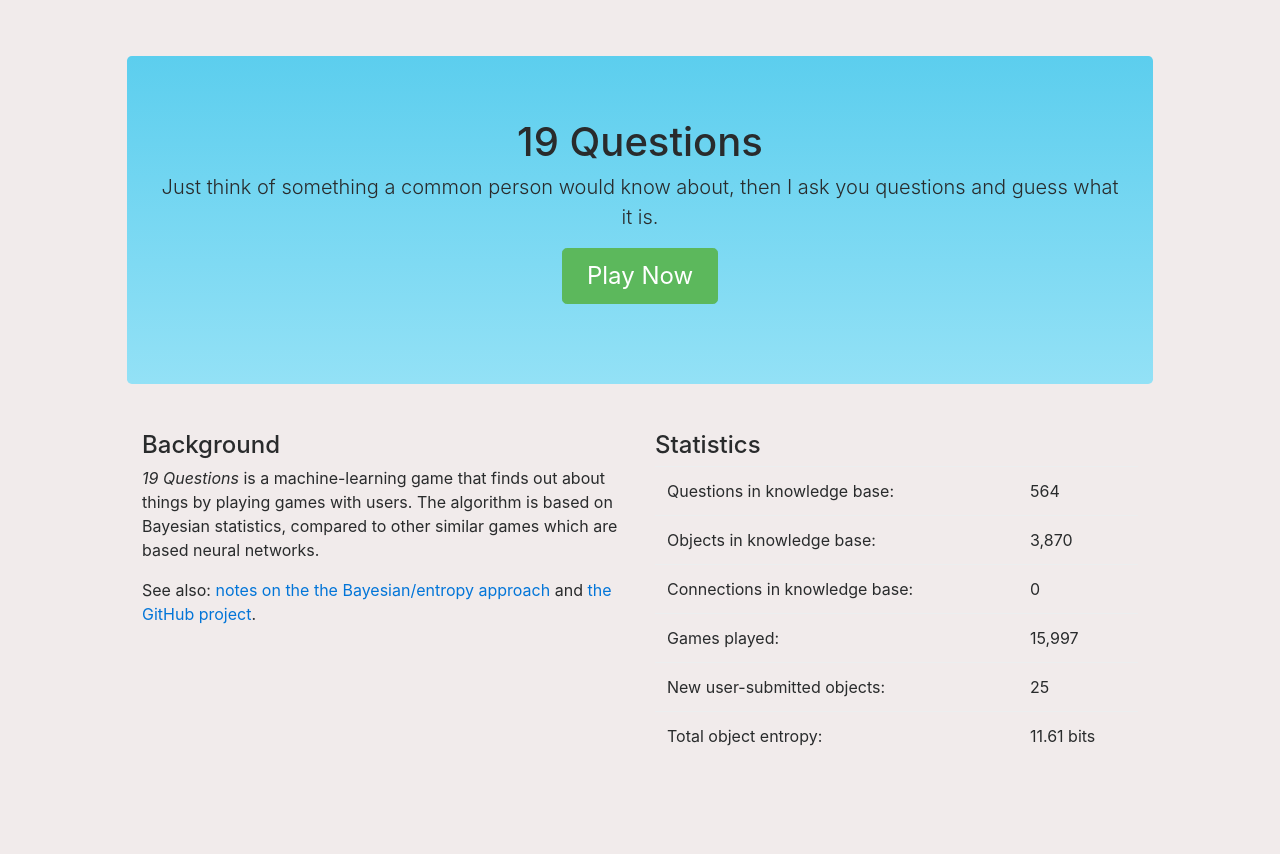
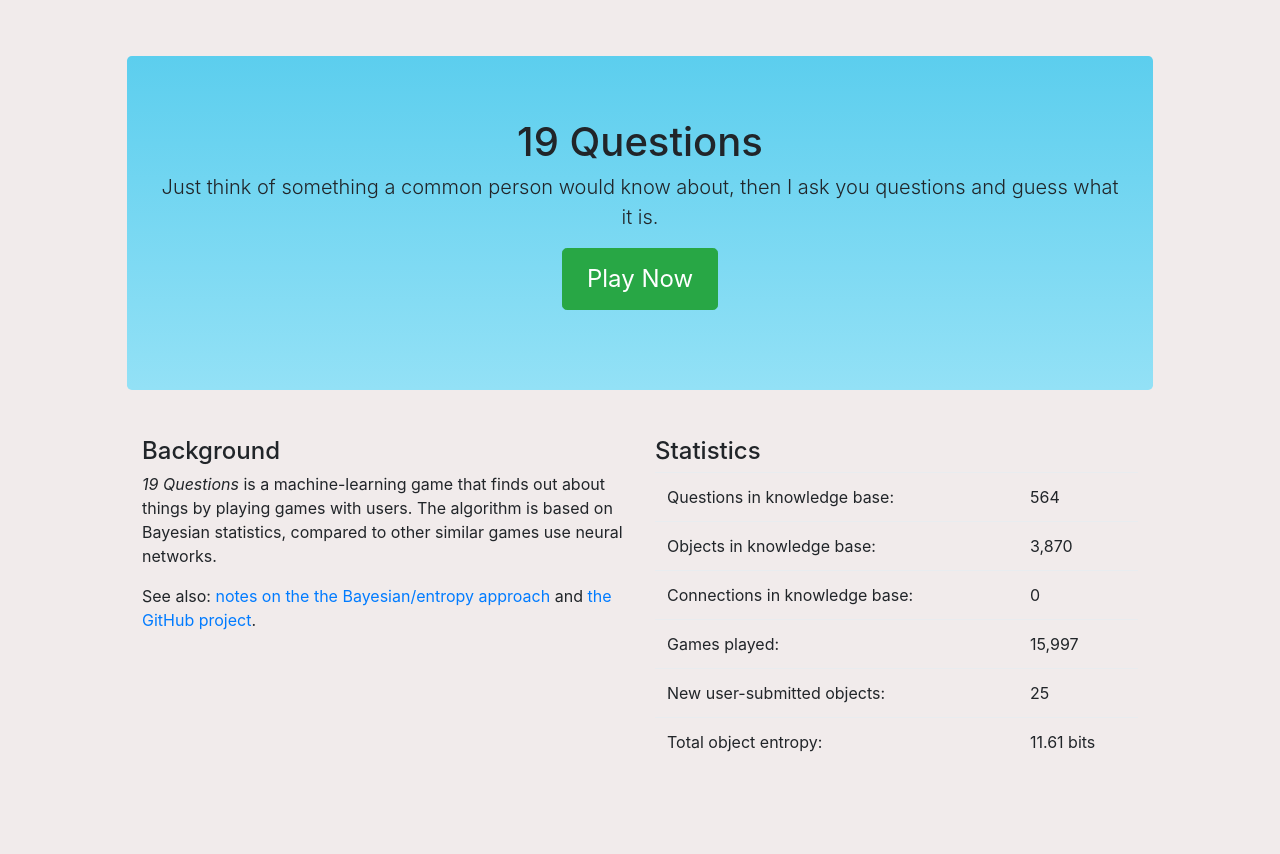
Before and after one commit to fulldecent/19-questions, a PHP site: page / in a window 1280 px wide. Before the commit the page ends 746 px from the top, so only its background shows below. Run offline with PHP 8.4, Linux system fonts and the light colour scheme; data comes from the database, SQL or seed files in the repository.

Commit message:
Update to bootstrap 4 beta

```diff
--- a/index.php
+++ b/index.php
@@ -5,7 +5,7 @@
     <meta http-equiv="X-UA-Compatible" content="IE=edge">
     <meta name="viewport" content="width=device-width, initial-scale=1">
     <title>19 Questions</title>
-    <link rel="stylesheet" href="https://maxcdn.bootstrapcdn.com/bootstrap/4.0.0-alpha.6/css/bootstrap.min.css" integrity="sha384-rwoIResjU2yc3z8GV/NPeZWAv56rSmLldC3R/AZzGRnGxQQKnKkoFVhFQhNUwEyJ" crossorigin="anonymous">
+    <link rel="stylesheet" href="https://maxcdn.bootstrapcdn.com/bootstrap/4.0.0-beta/css/bootstrap.min.css" integrity="sha384-/Y6pD6FV/Vv2HJnA6t+vslU6fwYXjCFtcEpHbNJ0lyAFsXTsjBbfaDjzALeQsN6M" crossorigin="anonymous">
     <link rel="stylesheet" href="assets/common.css">
   </head>
   <body>
@@ -20,7 +20,7 @@
         <div class="col-lg">
           <h4>Background</h4>
           <p>
-            <em>19 Questions</em> is a machine-learning game that finds out about things by playing games with users. The algorithm is based on Bayesian statistics, compared to other similar games which are based neural networks.
+            <em>19 Questions</em> is a machine-learning game that finds out about things by playing games with users. The algorithm is based on Bayesian statistics, compared to other similar games use neural networks.
           </p>
           <p>
             See also:
@@ -38,18 +38,18 @@ require 'local/config.php';
 require 'sources/autoload.php';
 $db = new \NineteenQ\Db();
 
-$qCount = $db->query("SELECT COUNT(*) FROM questions")->fetchColumn();
-$oCount = $db->query("SELECT COUNT(*) FROM objects")->fetchColumn();
-$cCount = $db->query("SELECT COUNT(*) FROM answers")->fetchColumn();
-$aCount = $db->query("SELECT COALESCE(SUM(yes+no+skip), 0) FROM answers")->fetchColumn();
-$oHits = $db->query("SELECT COALESCE(SUM(hits), 0) FROM objects")->fetchColumn();
-$newObjects = $db->query("SELECT COUNT(*) FROM objects WHERE visible=0")->fetchColumn();
+$qCount = $db->query('SELECT COUNT(*) FROM questions')->fetchColumn();
+$oCount = $db->query('SELECT COUNT(*) FROM objects')->fetchColumn();
+$cCount = $db->query('SELECT COUNT(*) FROM answers')->fetchColumn();
+$aCount = $db->query('SELECT COALESCE(SUM(yes+no+skip), 0) FROM answers')->fetchColumn();
+$oHits = $db->query('SELECT COALESCE(SUM(hits), 0) FROM objects')->fetchColumn();
+$newObjects = $db->query('SELECT COUNT(*) FROM objects WHERE visible=0')->fetchColumn();
 
-echo "<tr><td>Questions in knowledge base:<td>".number_format($qCount)."\n";
-echo "<tr><td>Objects in knowledge base:<td>".number_format($oCount)."\n";
-echo "<tr><td>Connections in knowledge base:<td>".number_format($cCount)."\n";
-echo "<tr><td>Games played:<td>".number_format($oHits)."\n";
-echo "<tr><td>New user-submitted objects:<td>".number_format($newObjects)."\n";
+echo '<tr><td>Questions in knowledge base:<td>'.number_format($qCount)."\n";
+echo '<tr><td>Objects in knowledge base:<td>'.number_format($oCount)."\n";
+echo '<tr><td>Connections in knowledge base:<td>'.number_format($cCount)."\n";
+echo '<tr><td>Games played:<td>'.number_format($oHits)."\n";
+echo '<tr><td>New user-submitted objects:<td>'.number_format($newObjects)."\n";
 echo "<!--<tr><td>Total questions asked<td>$aCount-->\n";
 
 ## Calculate entropy of objects
@@ -62,7 +62,7 @@ $sumFLogF = 0;
 //$productFPowerF = 1;
 $entropy = 0; // in bits
 
-$query = $db->query("SELECT hits FROM objects WHERE hits > 0");
+$query = $db->query('SELECT hits FROM objects WHERE hits > 0');
 $hitCounts = $query->fetchAll(PDO::FETCH_COLUMN);
 foreach ($hitCounts as $frequency) {
 //TODO: Don't use frequency, use freq+1, also use precalculated values
@@ -76,7 +76,7 @@ if ($sumFrequencies > 0) {
   //$entropy = log($sumFrequencies * pow($productFPowerF, -1/$sumFrequencies), $logBase);
 }
 
-echo "<tr><td>Total object entropy:<td>".round($entropy,2)." bits\n";
+echo '<tr><td>Total object entropy:<td>'.number_format($entropy, 2)." bits\n";
 ?>
           </table>
         </div>
--- a/save.php
+++ b/save.php
@@ -25,7 +25,7 @@ if (empty($objectName)) die('Object database error');
     <meta http-equiv="X-UA-Compatible" content="IE=edge">
     <meta name="viewport" content="width=device-width, initial-scale=1">
     <title>19 Questions</title>
-    <link rel="stylesheet" href="https://maxcdn.bootstrapcdn.com/bootstrap/4.0.0-alpha.6/css/bootstrap.min.css" integrity="sha384-rwoIResjU2yc3z8GV/NPeZWAv56rSmLldC3R/AZzGRnGxQQKnKkoFVhFQhNUwEyJ" crossorigin="anonymous">
+    <link rel="stylesheet" href="https://maxcdn.bootstrapcdn.com/bootstrap/4.0.0-beta/css/bootstrap.min.css" integrity="sha384-/Y6pD6FV/Vv2HJnA6t+vslU6fwYXjCFtcEpHbNJ0lyAFsXTsjBbfaDjzALeQsN6M" crossorigin="anonymous">
     <link rel="stylesheet" href="assets/common.css">
     <script>var q="<?= htmlentities($query) ?>"</script>
     <style>
```
Also changed, not shown: play.php (+4 -8 lines), 1 other file.
